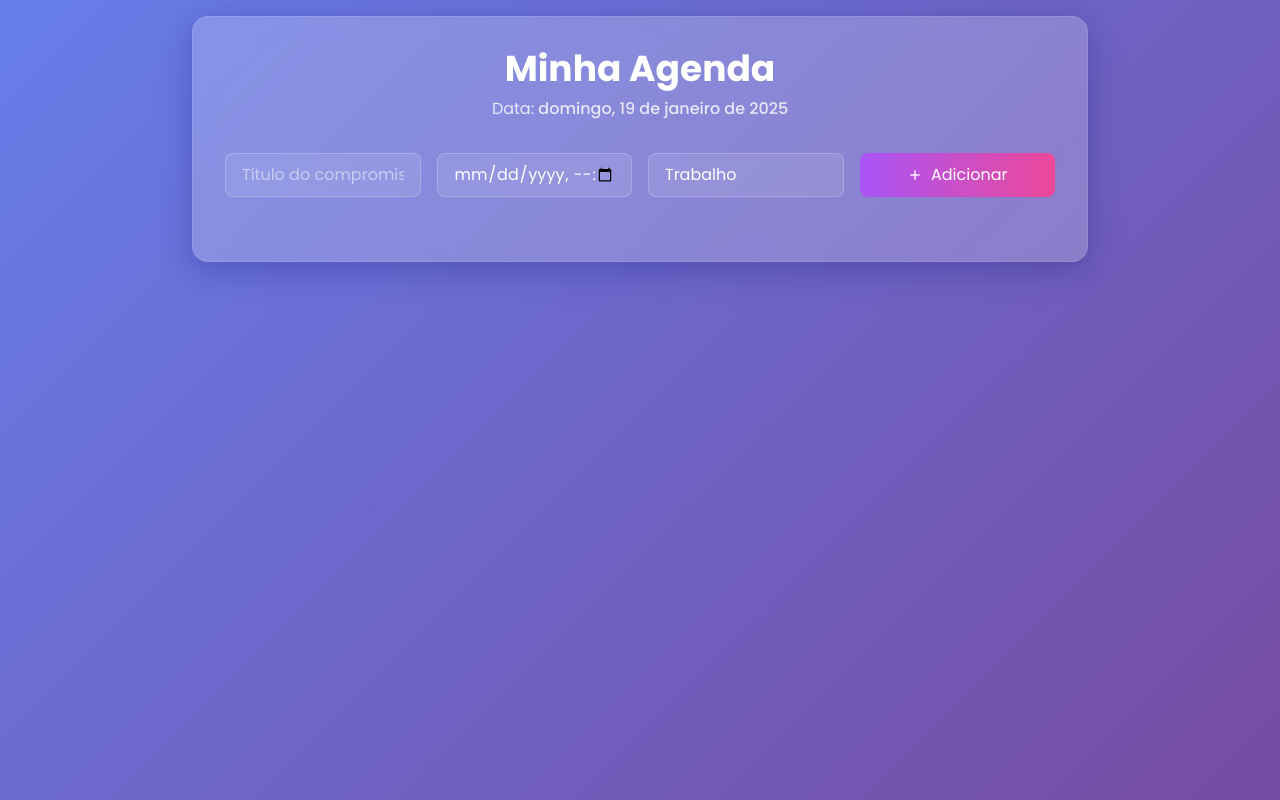
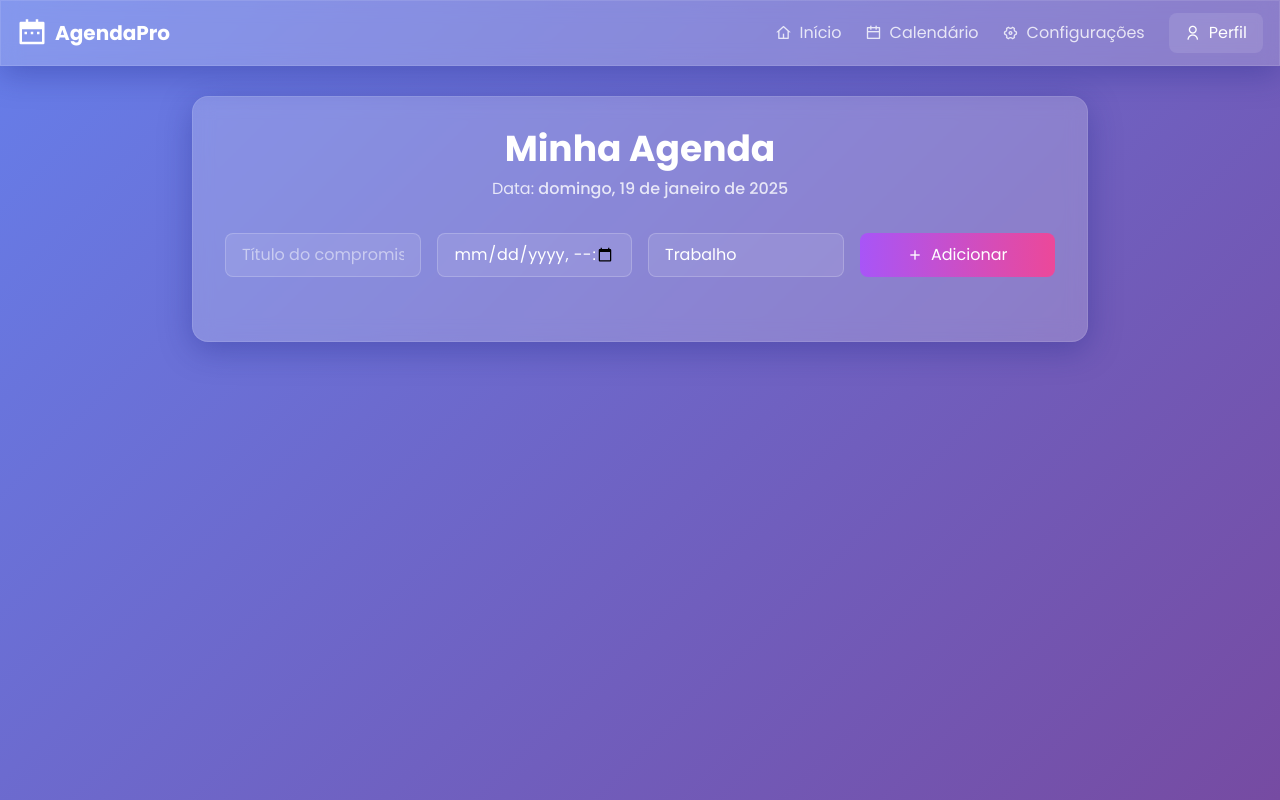
Before and after one commit to huguini123/agenda, a plain HTML site: page index.html in a window 1280 px wide. Drawn offline with nearby package versions, Linux system fonts and the light colour scheme; some packages are replaced by stand-ins of ours; a script that the page names is missing.

Commit message:
Adiciona cabeçalho fixo à interface da agenda com navegação e espaçamento adequado. Inclui links para Início, Calendário, Configurações e Perfil, melhorando a usabilidade e a estética da página.

```diff
--- a/index.html
+++ b/index.html
@@ -86,6 +86,41 @@
     </style>
 </head>
 <body class="p-4">
+    <!-- Header -->
+    <header class="fixed top-0 left-0 right-0 z-50 glass-effect">
+        <nav class="max-w-7xl mx-auto px-4 py-3">
+            <div class="flex items-center justify-between">
+                <div class="flex items-center gap-2">
+                    <i class="ri-calendar-2-fill text-3xl text-white"></i>
+                    <span class="text-xl font-bold text-white">AgendaPro</span>
+                </div>
+
+                <div class="flex items-center gap-6">
+                    <a href="#" class="text-white/80 hover:text-white transition-colors flex items-center gap-2">
+                        <i class="ri-home-4-line"></i>
+                        <span>Início</span>
+                    </a>
+                    <a href="#" class="text-white/80 hover:text-white transition-colors flex items-center gap-2">
+                        <i class="ri-calendar-line"></i>
+                        <span>Calendário</span>
+                    </a>
+                    <a href="#" class="text-white/80 hover:text-white transition-colors flex items-center gap-2">
+                        <i class="ri-settings-4-line"></i>
+                        <span>Configurações</span>
+                    </a>
+                    <button class="bg-white/10 hover:bg-white/20 text-white px-4 py-2 rounded-lg transition-colors flex items-center gap-2">
+                        <i class="ri-user-line"></i>
+                        <span>Perfil</span>
+                    </button>
+                </div>
+            </div>
+        </nav>
+    </header>
+
+    <!-- Espaçamento para compensar o header fixo -->
+    <div class="h-20"></div>
+
+    <!-- Conteúdo principal -->
     <div class="max-w-4xl mx-auto glass-effect rounded-2xl p-8 animate__animated animate__fadeIn">
         <div class="text-center mb-8">
             <h1 class="text-4xl font-bold text-white mb-2">Minha Agenda</h1>
```
